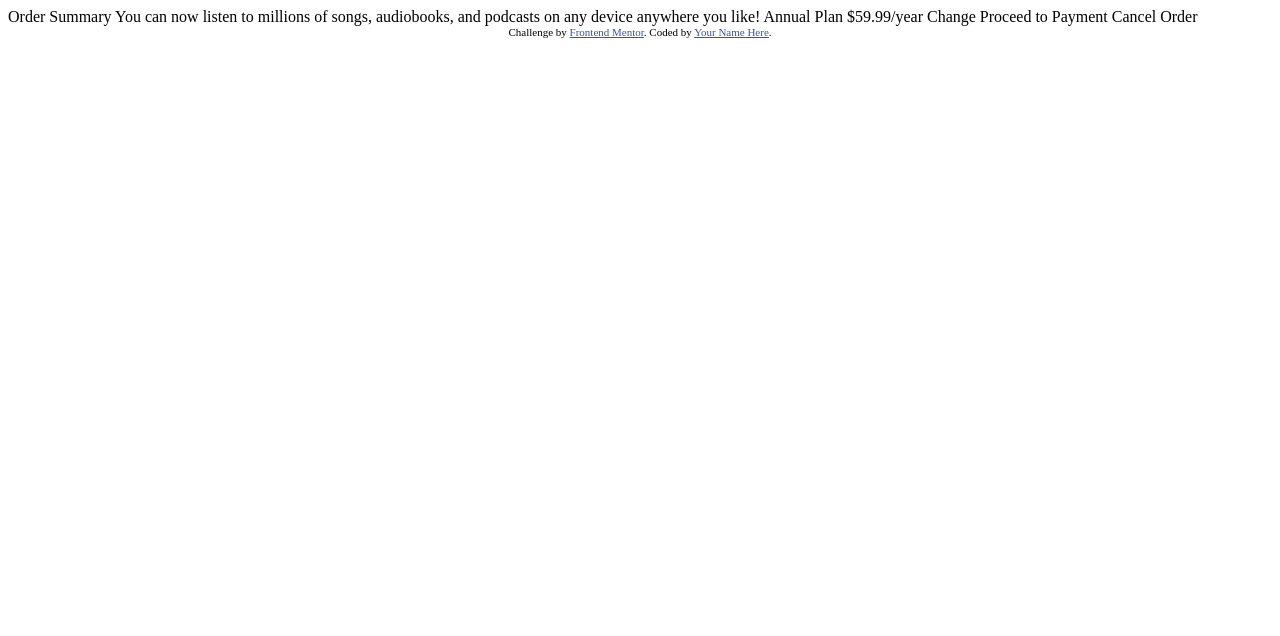
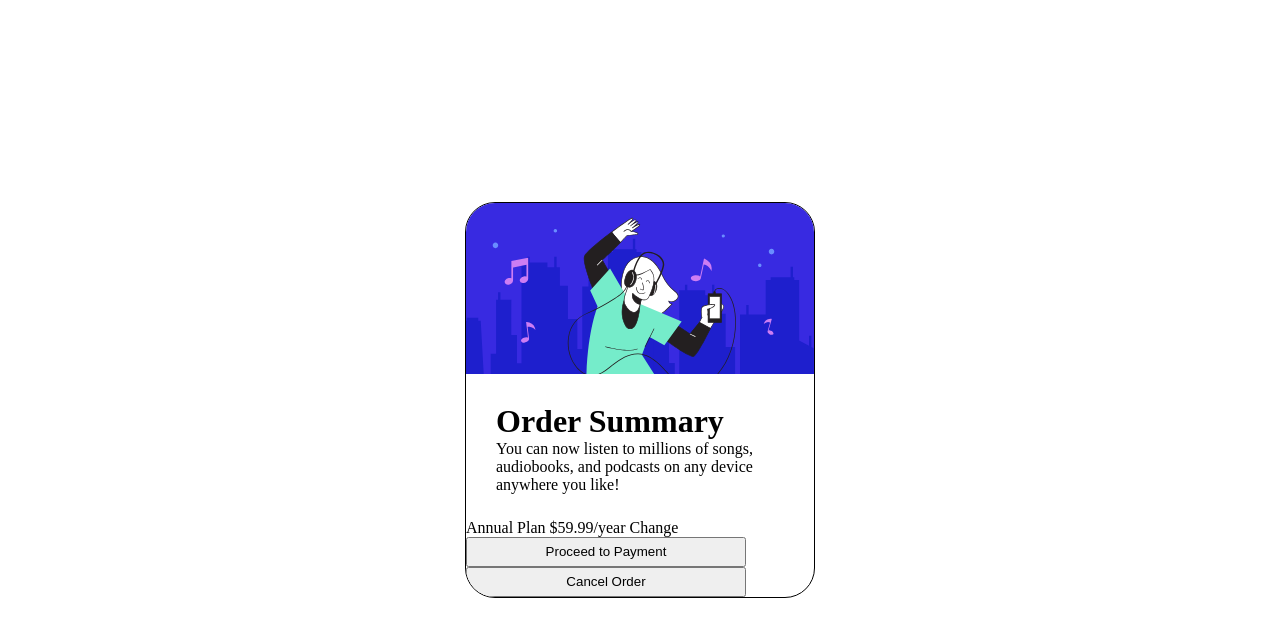
Before and after one commit to jacksen30/Order-summary-component-frontend-mentor-project, a plain HTML site: page index.html in a window 1280 px wide. Drawn offline with Linux system fonts and the light colour scheme.

Commit message:
HTML layout completed

```diff
--- a/index.html
+++ b/index.html
@@ -4,34 +4,34 @@
   <meta charset="UTF-8">
   <meta name="viewport" content="width=device-width, initial-scale=1.0"> <!-- displays site properly based on user's device -->
 
-  <link rel="icon" type="image/png" sizes="32x32" href="./images/favicon-32x32.png">
+  <link rel="stylesheet"  href="style.css" />
 
   <title>Frontend Mentor | Order summary card</title>
 
-  <!-- Feel free to remove these styles or customise in your own stylesheet 👍 -->
-  <style>
-    .attribution { font-size: 11px; text-align: center; }
-    .attribution a { color: hsl(228, 45%, 44%); }
-  </style>
 </head>
 <body>
+  <main>
+    <div class="card-container">
+      <div class="inner-top-image-wrapper">
+        <img class="hero-img" src="images\illustration-hero.svg" alt="Dancing Woman Illustration">
+      </div>
+      <div class="inner-bio-text-card">
+        <h1>Order Summary</h1>
+        <p>You can now listen to millions of songs, audiobooks, and podcasts on any
+          device anywhere you like!
+        </p>
+      </div>
+      <div class="inner-selected-plan-card">
+        Annual Plan
+        $59.99/year
 
-  Order Summary
-
-  You can now listen to millions of songs, audiobooks, and podcasts on any
-  device anywhere you like!
-
-  Annual Plan
-  $59.99/year
-
-  Change
-
-  Proceed to Payment
-  Cancel Order
-
-  <div class="attribution">
-    Challenge by <a href="https://www.frontendmentor.io?ref=challenge" target="_blank">Frontend Mentor</a>.
-    Coded by <a href="#">Your Name Here</a>.
-  </div>
+        <a>Change</a>
+      </div>
+      <div class="inner-bottom-buttons-card">
+        <button class="btn btn-proceed">Proceed to Payment</button>
+        <button class="btn btn-cancel">Cancel Order</button>
+      </div>
+    </div>
+  </main>
 </body>
 </html>
--- /dev/null
+++ b/style.css
@@ -0,0 +1,37 @@
+* {
+    padding: 0px;
+    margin: 0px;
+    box-sizing: border-box;
+}
+
+body {
+    min-height: 100vh;
+    display: flex;
+    align-items: center;
+    justify-content: center;
+}
+
+.card-container {
+
+    border: 1px solid black;
+    border-radius: 30px;
+    max-width: 350px;
+    overflow: hidden; /* Ensures img stays within border radius ect */
+}
+
+.inner-top-image-wrapper {
+
+}
+
+.hero-img {
+    width: 100%;
+}
+
+.inner-bio-text-card {
+    padding: 25px 30px 25px 30px;
+}
+
+.btn {
+    width: 280px;
+    height: 30px;
+}
```
